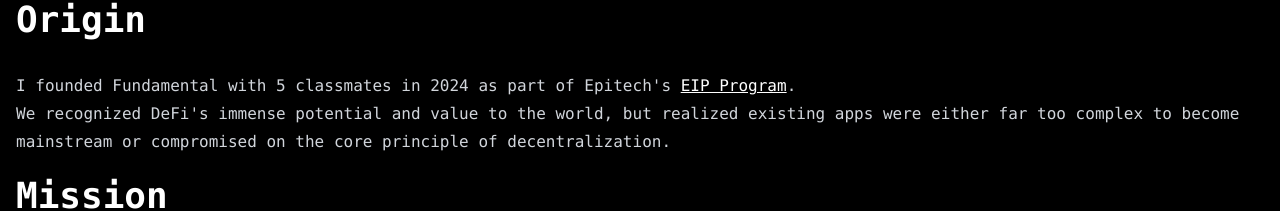
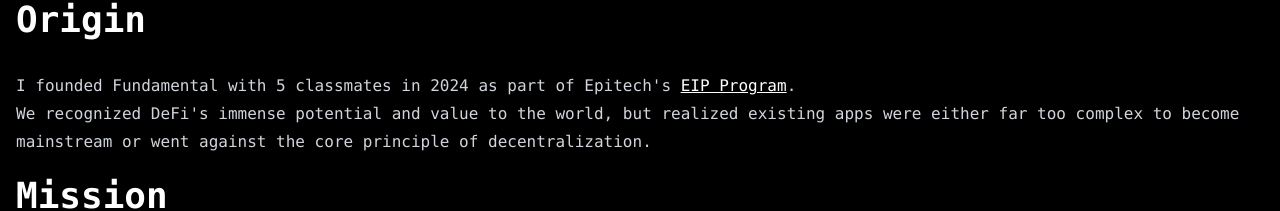
Before and after one commit to bendrsio/desprets.net, a Next.js app: page /projects/1 in a window 1280 px wide. Shown: the part 974-1185 px from the top of the page. Built offline with nearby package versions, Linux system fonts and the light colour scheme.

Commit message:
update: fundamental origin

```diff
--- a/app/projects.ts
+++ b/app/projects.ts
@@ -22,7 +22,7 @@
     fullDescription: `
     # Origin
     I founded Fundamental with 5 classmates in 2024 as part of Epitech's [EIP Program](https://experience.epitech.eu/).
-    We recognized DeFi's immense potential and value to the world, but realized existing apps were either far too complex to become mainstream or compromised on the core principle of decentralization.
+    We recognized DeFi's immense potential and value to the world, but realized existing apps were either far too complex to become mainstream or went against the core principle of decentralization.
     # Mission
     That's why our mission at Fundamental is to make the easiest wallet in the world, without ever compromising on our values of decentralization and security.`,
     images: ["/Fundamental.jpeg"],
```
